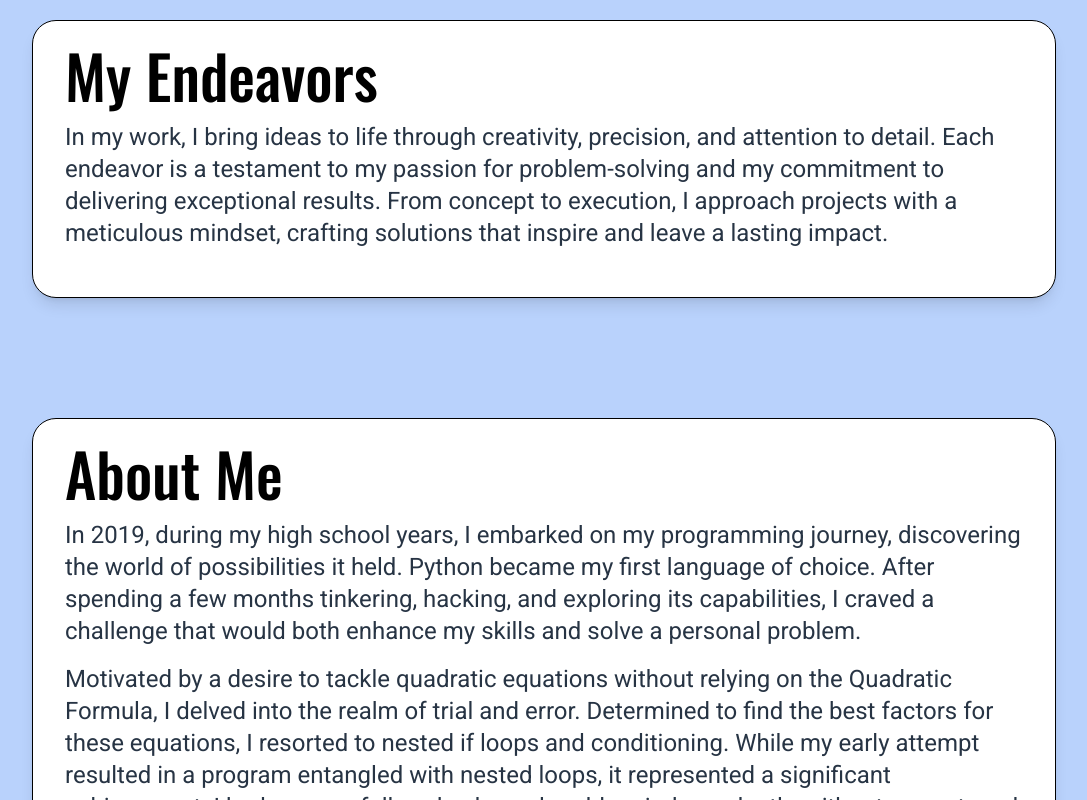
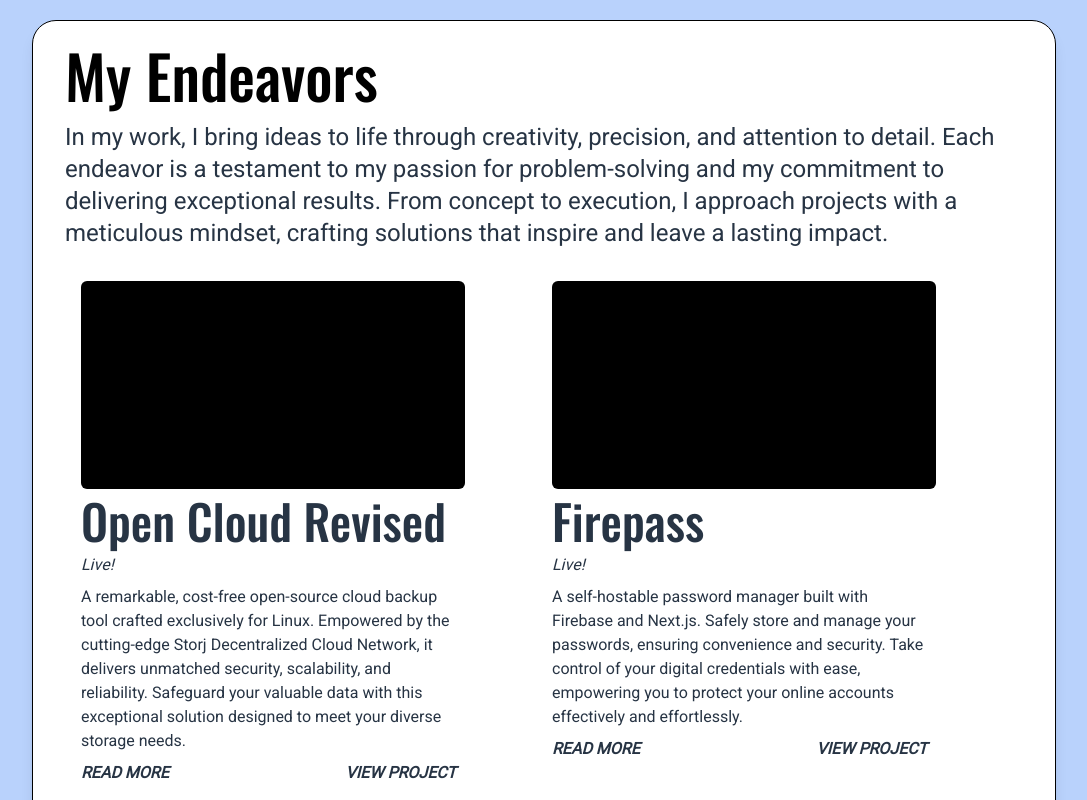
Before and after one commit to AbdifatahCodes/PortfolioWebsite, a Next.js app: page / in a window 1280 px wide. Shown: the part 1200-2000 px from the top of the page, without its empty margins (96-1183 px from the left). Built offline with nearby package versions, Linux system fonts and the light colour scheme.

Commit message:
Updated my Endeavors section to include 2 Projects.

```diff
--- a/src/pages/index.tsx
+++ b/src/pages/index.tsx
@@ -30,7 +30,6 @@
                 <p className='text-gray-dark dark:text-gray-main font-roboto text-2xl'>In my pursuit of mastery, I have cultivated a versatile set of skills that empower me to tackle diverse challenges with confidence. With a passion for continuous learning, I am always ready to embrace new opportunities and expand my skill set further.</p>
               </div>
               <div className='px-16 pt-3'>
-                {/* A CSS GRID WILL WORK WONDERS ON THIS SECTION */}
                 <ol className='grid grid-cols-4 gap-5 list-disc text-2xl font-extrabold font-quicksand text-gray-dark dark:text-gray-main'>
                   <li>HTML5</li>
                   <li>TailwindCSS</li>
@@ -49,12 +48,39 @@
           <div id='divider' className='p-1'></div>
 
           <div id='projects-section' className='max-w-5xl mx-auto bg-white dark:bg-black rounded-3xl shadow-lg  items-center border'>
-            <div className='flex flex-col'>
+            <div className='flex flex-col px-8 mb-8'>
               <div className='flex flex-row justify-between'>
-                <p className='px-8 mt-6 mb-4 text-6xl font-oswald font-medium text-black dark:text-white'>My Endeavors</p>
+                <p className='mt-6 mb-4 text-6xl font-oswald font-medium text-black dark:text-white'>My Endeavors</p>
               </div>
-              <div className='px-8 space-y-1 mb-12'>
+              <div className='space-y-1 mb-4'>
                 <p className='text-gray-dark dark:text-gray-main font-roboto text-2xl'>In my work, I bring ideas to life through creativity, precision, and attention to detail. Each endeavor is a testament to my passion for problem-solving and my commitment to delivering exceptional results. From concept to execution, I approach projects with a meticulous mindset, crafting solutions that inspire and leave a lasting impact.</p>
+              </div>
+              <div className='p-4 grid grid-cols-2 gap-4'>
+                <div className='flex flex-col space-y-2 mr-20'>
+                  <div className='bg-black dark:bg-white w-96 h-52 rounded-md'></div>
+                  <p className='text-gray-dark dark:text-gray-main font-oswald font-medium text-5xl'>Open Cloud Revised</p>
+                  <div>
+                    <p className='italic text-gray-dark dark:text-gray-main font-roboto font-medium'>Live!</p>
+                  </div>
+                  <p className='text-gray-dark dark:text-gray-main font-roboto'>A remarkable, cost-free open-source cloud backup tool crafted exclusively for Linux. Empowered by the cutting-edge Storj Decentralized Cloud Network, it delivers unmatched security, scalability, and reliability. Safeguard your valuable data with this exceptional solution designed to meet your diverse storage needs.</p>
+                  <div className='flex flex-row justify-between text-gray-dark dark:text-gray-main font-roboto font-bold italic uppercase text-1xl'>
+                    <a href="#">Read More</a>
+                    <a href="#">View Project</a>
+                  </div>
+                </div>
+
+                <div className='flex flex-col space-y-2 mr-20'>
+                  <div className='bg-black dark:bg-white w-96 h-52 rounded-md'></div>
+                  <p className='text-gray-dark dark:text-gray-main font-oswald font-medium text-5xl'>Firepass</p>
+                  <div>
+                    <p className='italic text-gray-dark dark:text-gray-main font-roboto font-medium'>Live!</p>
+                  </div>
+                  <p className='text-gray-dark dark:text-gray-main font-roboto'>A self-hostable password manager built with Firebase and Next.js. Safely store and manage your passwords, ensuring convenience and security. Take control of your digital credentials with ease, empowering you to protect your online accounts effectively and effortlessly.</p>
+                  <div className='flex flex-row justify-between text-gray-dark dark:text-gray-main font-roboto font-bold italic uppercase text-1xl'>
+                    <a href="#">Read More</a>
+                    <a href="#">View Project</a>
+                  </div>
+                </div>
               </div>
             </div>
           </div>
```
